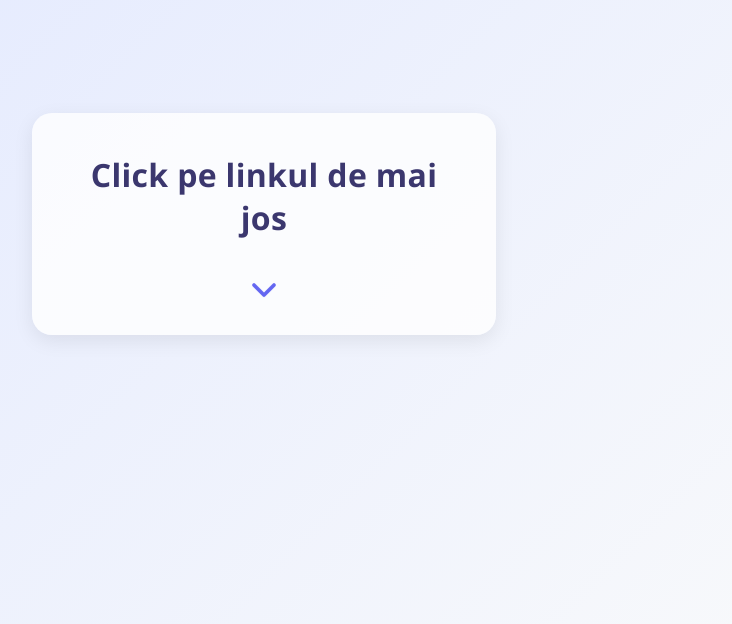
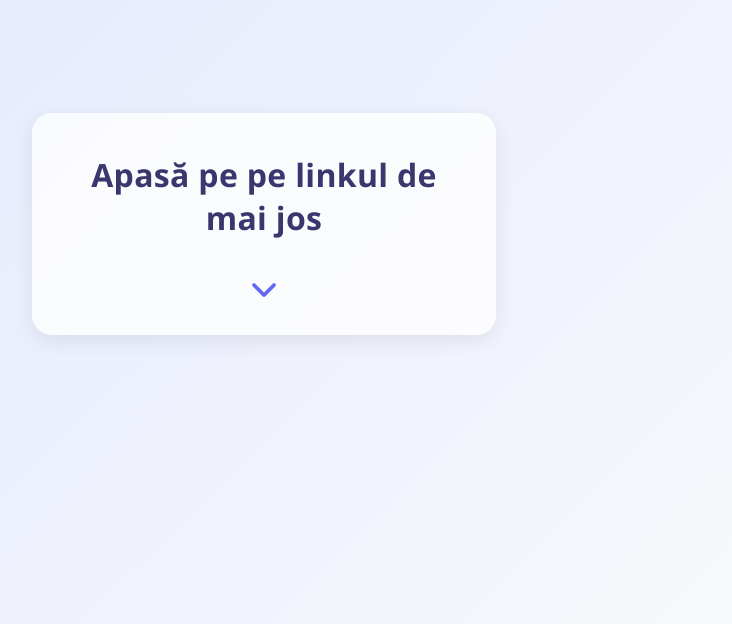
Before and after one commit to xteextee7-ops/click_announcement.github.io, a plain HTML site: page index.html in a window 1280 px wide. Shown: the part 176-800 px from the top of the page, without its empty margins (376-1108 px from the left). Drawn offline with Linux system fonts and the light colour scheme.

Commit message:
Update index.html

```diff
--- a/index.html
+++ b/index.html
@@ -53,7 +53,7 @@
 </head>
 <body>
     <div class="container">
-        <div class="heading">Click pe linkul de mai jos</div>
+        <div class="heading">Apasă pe pe linkul de mai jos</div>
         <div class="arrow">
             <!-- Beautiful Down Arrow SVG -->
             <svg viewBox="0 0 32 32">
```
